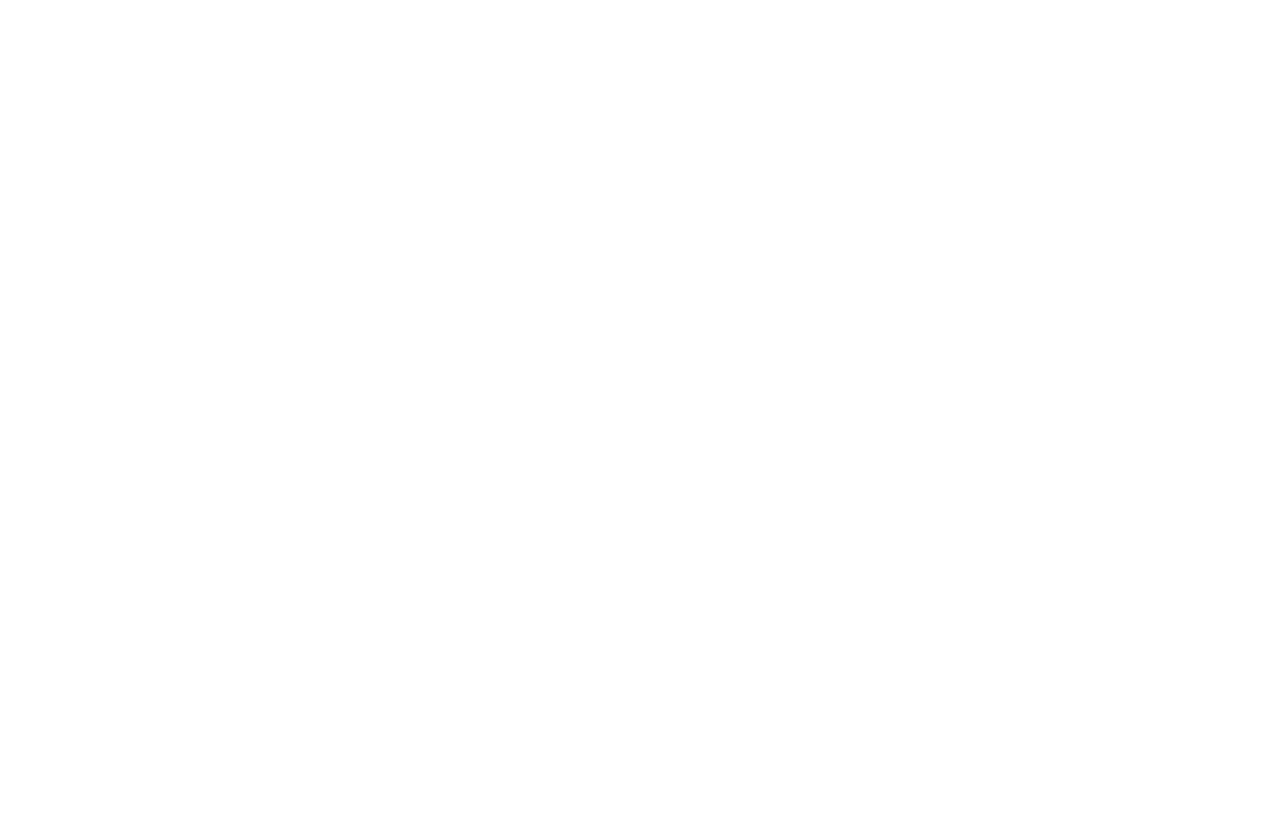
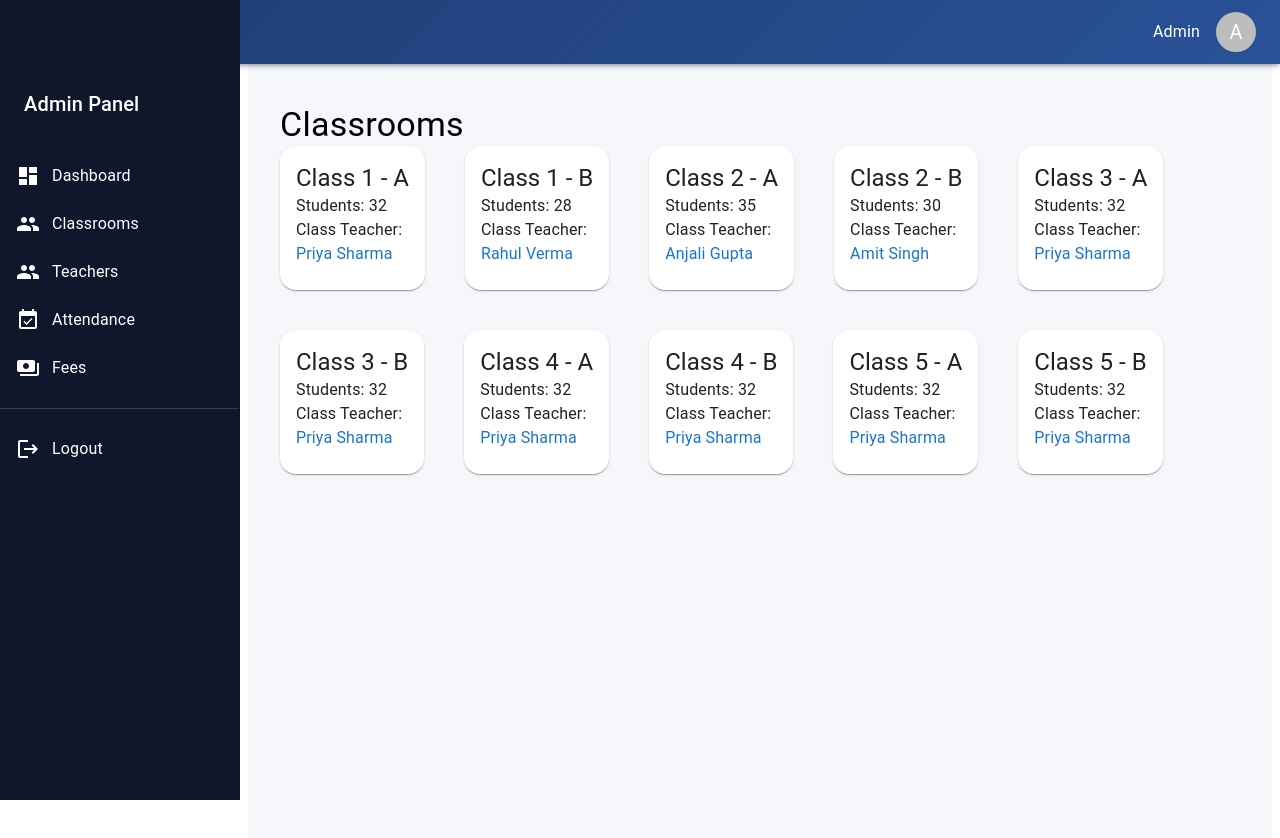
Before and after one commit to shhhhreeya/School-ERP-Management-System, a React app in the folder Frontend/: page /admin/classrooms in a window 1280 px wide. Before the commit this address had no page. Shown: the top 838 px of the page. Before the commit the page ends 800 px from the top, so only its background shows below. Built offline with nearby package versions, Linux system fonts and the light colour scheme; the HTML template or start-up script is replaced by a standard one.

Commit message:
classroom frontend hardcoded

```diff
--- a/Frontend/src/App.jsx
+++ b/Frontend/src/App.jsx
@@ -21,6 +21,10 @@ import Students from "./pages/Students";
 import Attendance from "./pages/Attendance";
 
 import StudentDashboard from "./pages/StudentDashboard";
+
+import Classrooms from "./pages/Classrooms";
+
+import ClassroomDetails from "./pages/ClassroomDetails";
 
 function App() {
   return (
@@ -76,6 +80,16 @@ function App() {
     </ProtectedRoute>
   }
 />
+<Route
+  path="/admin/classrooms"
+  element={<Classrooms />}
+/>
+
+<Route
+  path="/admin/classroom/:id"
+  element={<ClassroomDetails />}
+/>
+
       </Routes>
     </BrowserRouter>
   );
--- a/Frontend/src/components/Sidebar.jsx
+++ b/Frontend/src/components/Sidebar.jsx
@@ -75,7 +75,7 @@ const handleLogout = () => {
 
   <ListItemButton
     component={Link}
-    to="/admin/students"
+    to="/admin/classrooms"
   >
     <ListItemIcon sx={{ color: "white" }}>
       <PeopleIcon />
--- /dev/null
+++ b/Frontend/src/pages/ClassroomDetails.jsx
@@ -0,0 +1,97 @@
+import {
+  Typography,
+  Paper,
+  Table,
+  TableBody,
+  TableCell,
+  TableContainer,
+  TableHead,
+  TableRow,
+} from "@mui/material";
+
+import AdminLayout from "../layouts/AdminLayout";
+
+const students = [
+  {
+    id: 1,
+    rollNumber: "101",
+    fullName: "Shreeya Jaiswal",
+  },
+
+  {
+    id: 2,
+    rollNumber: "102",
+    fullName: "Aryan Gupta",
+  },
+
+  {
+    id: 3,
+    rollNumber: "103",
+    fullName: "Priya Sharma",
+  },
+];
+
+const ClassroomDetails = () => {
+  return (
+    <AdminLayout>
+      <Typography
+        variant="h4"
+        mb={3}
+      >
+        Class 1 - A
+      </Typography>
+
+      <Typography mb={1}>
+        Class Teacher:
+        Priya Sharma
+      </Typography>
+
+      <Typography mb={3}>
+        Subjects:
+        Maths, Science, English
+      </Typography>
+
+      <TableContainer
+        component={Paper}
+      >
+        <Table>
+          <TableHead>
+            <TableRow>
+              <TableCell>
+                Roll No
+              </TableCell>
+
+              <TableCell>
+                Student Name
+              </TableCell>
+            </TableRow>
+          </TableHead>
+
+          <TableBody>
+            {students.map(
+              (student) => (
+                <TableRow
+                  key={student.id}
+                >
+                  <TableCell>
+                    {
+                      student.rollNumber
+                    }
+                  </TableCell>
+
+                  <TableCell>
+                    {
+                      student.fullName
+                    }
+                  </TableCell>
+                </TableRow>
+              )
+            )}
+          </TableBody>
+        </Table>
+      </TableContainer>
+    </AdminLayout>
+  );
+};
+
+export default ClassroomDetails;
--- /dev/null
+++ b/Frontend/src/pages/Classrooms.jsx
@@ -0,0 +1,157 @@
+import {
+  Grid,
+  Card,
+  CardContent,
+  Typography,
+} from "@mui/material";
+
+import AdminLayout from "../layouts/AdminLayout";
+import { useNavigate } from "react-router-dom";
+
+const classrooms = [
+
+  {
+    id: 1,
+    className: "Class 1",
+    section: "A",
+    students: 32,
+    teacher: "Priya Sharma",
+  },
+
+  {
+    id: 2,
+    className: "Class 1",
+    section: "B",
+    students: 28,
+    teacher: "Rahul Verma",
+  },
+
+  {
+    id: 3,
+    className: "Class 2",
+    section: "A",
+    students: 35,
+    teacher: "Anjali Gupta",
+  },
+
+  {
+    id: 4,
+    className: "Class 2",
+    section: "B",
+    students: 30,
+    teacher: "Amit Singh",
+  },
+  {
+    id: 5,
+    className: "Class 3",
+    section: "A",
+    students: 32,
+    teacher: "Priya Sharma",
+  },
+  {
+    id: 6,
+    className: "Class 3",
+    section: "B",
+    students: 32,
+    teacher: "Priya Sharma",
+  },
+  {
+    id: 7,
+    className: "Class 4",
+    section: "A",
+    students: 32,
+    teacher: "Priya Sharma",
+  },
+  {
+    id: 8,
+    className: "Class 4",
+    section: "B",
+    students: 32,
+    teacher: "Priya Sharma",
+  },
+  {
+    id: 9,
+    className: "Class 5",
+    section: "A",
+    students: 32,
+    teacher: "Priya Sharma",
+  },
+  {
+    id: 10,
+    className: "Class 5",
+    section: "B",
+    students: 32,
+    teacher: "Priya Sharma",
+  },
+];
+
+const Classrooms = () => {
+    const navigate = useNavigate();
+  return (
+    <AdminLayout>
+      <Typography
+        variant="h4"
+        mb={4}
+        fontWeight="bold"
+      >
+        Classrooms
+      </Typography>
+
+      <Grid container spacing={5}>
+        {classrooms.map((room) => (
+          <Grid
+            item
+            xs={12}
+            md={4}
+            key={room.id}
+          >
+            <Card
+  onClick={() =>
+    navigate(
+      `/admin/classroom/${room.id}`
+    )
+  }
+              sx={{
+                borderRadius: 4,
+                cursor: "pointer",
+                transition: "0.3s",
+                "&:hover": {
+                  transform:
+                    "translateY(-5px)",
+                  boxShadow: 8,
+                },
+              }}
+            >
+              <CardContent>
+                <Typography
+                  variant="h5"
+                  fontWeight="bold"
+                >
+                  {room.className} -{" "}
+                  {room.section}
+                </Typography>
+
+                <Typography mt={2}>
+                  Students:{" "}
+                  {room.students}
+                </Typography>
+
+                <Typography>
+                  Class Teacher:
+                </Typography>
+
+                <Typography
+                  color="primary"
+                >
+                  {room.teacher}
+                </Typography>
+              </CardContent>
+            </Card>
+          </Grid>
+        ))}
+      </Grid>
+    </AdminLayout>
+  );
+};
+
+export default Classrooms;
```
